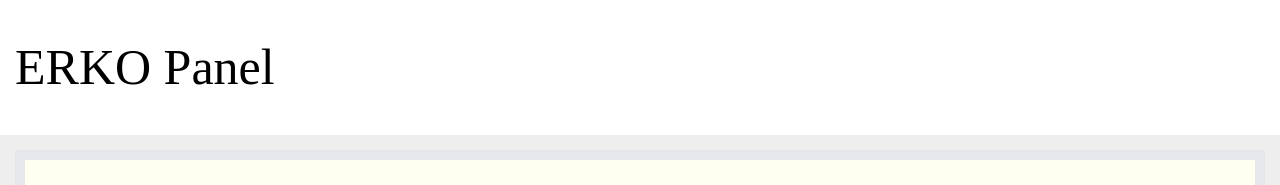
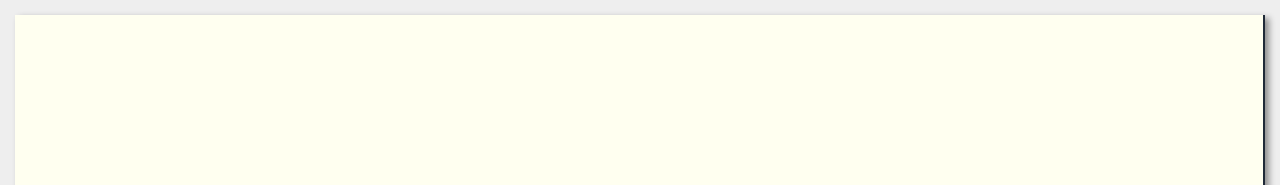
Before and after one commit to achiewe/project-erko-front, a Next.js app: page / in a window 1280 px wide. Shown: the top 185 px of the page. Built offline with nearby package versions, Linux system fonts and the light colour scheme.

Commit message:
add on the main cloading container border shadow and border color

```diff
--- a/src/app/components/Loading/GifButtonDiv.tsx
+++ b/src/app/components/Loading/GifButtonDiv.tsx
@@ -6,7 +6,7 @@ function GifButtonDiv() {
   return (
     <div className="flex flex-col w-full justify-center items-center gap-[10px]">
       <Image src={LoadingGif} alt="loading gif" width={200} height={200} />
-      <button className="bg-[#FFFFF0] border-r-2 border-gray-500 drop-shadow-[4px_3px_3px_rgba(0,0,0,0.40)] border-b-2 border-solid flex justify-center items-center w-[85px] h-[24px] cursor-pointer">
+      <button className="bg-[#FFFFF0] border-r-2 border-b-2 border-gray-500 drop-shadow-[4px_3px_3px_rgba(0,0,0,0.40)] border-solid flex justify-center items-center w-[85px] h-[24px] cursor-pointer">
         START
       </button>
     </div>
--- a/src/app/components/Loading/LoadingContainer.tsx
+++ b/src/app/components/Loading/LoadingContainer.tsx
@@ -6,7 +6,7 @@ import CreativityTxtDiv from "./CreativityTxtDiv";
 
 export default function LoadingContainer() {
   return (
-    <div className="flex bg-[#FFFFF0] border-[10px] flex-col w-full min-h-screen justify-center items-center gap-[60px]">
+    <div className="flex bg-[#FFFFF0] border-r-2 border-b-2 border-gray-800 drop-shadow-[4px_3px_3px_rgba(0,0,0,0.40)] flex-col w-full min-h-screen justify-center items-center gap-[60px]">
       <h1 className="text-[32px]">Welcome to Erko</h1>
       <GifButtonDiv />
       <CreativityTxtDiv />
--- a/src/app/page.tsx
+++ b/src/app/page.tsx
@@ -1,5 +1,4 @@
 "use client";
-import Header from "./components/Header/Header";
 import LoadingContainer from "./components/Loading/LoadingContainer";
 // import LoadingContainer from "./components/Loading/LoadingContainer";
 import PageList from "./components/pageList/pageList";
@@ -7,7 +6,6 @@ import PageList from "./components/pageList/pageList";
 export default function Home() {
   return (
     <main className="flex flex-col w-full h-screen bg-[#EEEEEE]">
-      <Header />
       <main className="flex px-[15px] py-[15px] w-full">
         <PageList />
         <LoadingContainer />
```
